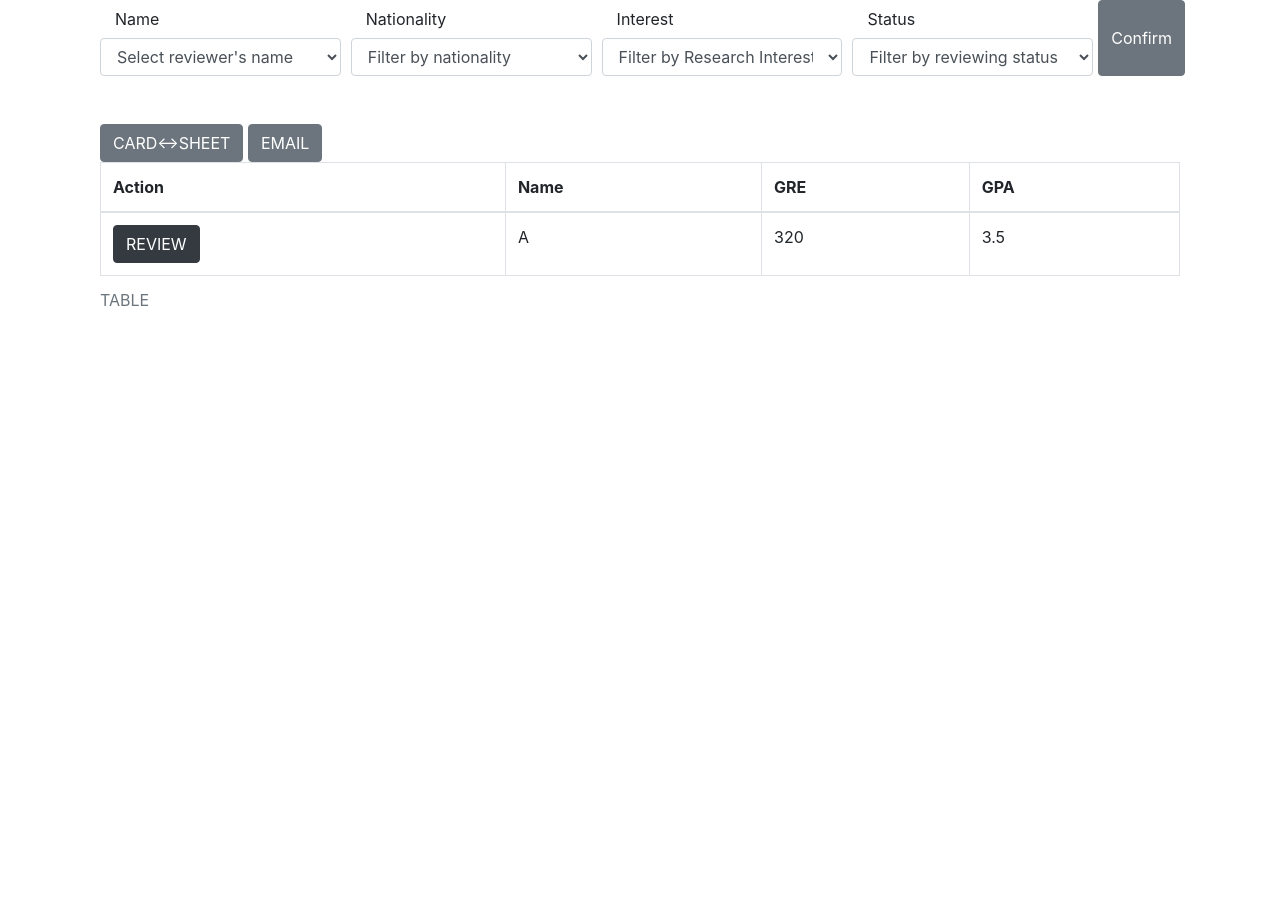
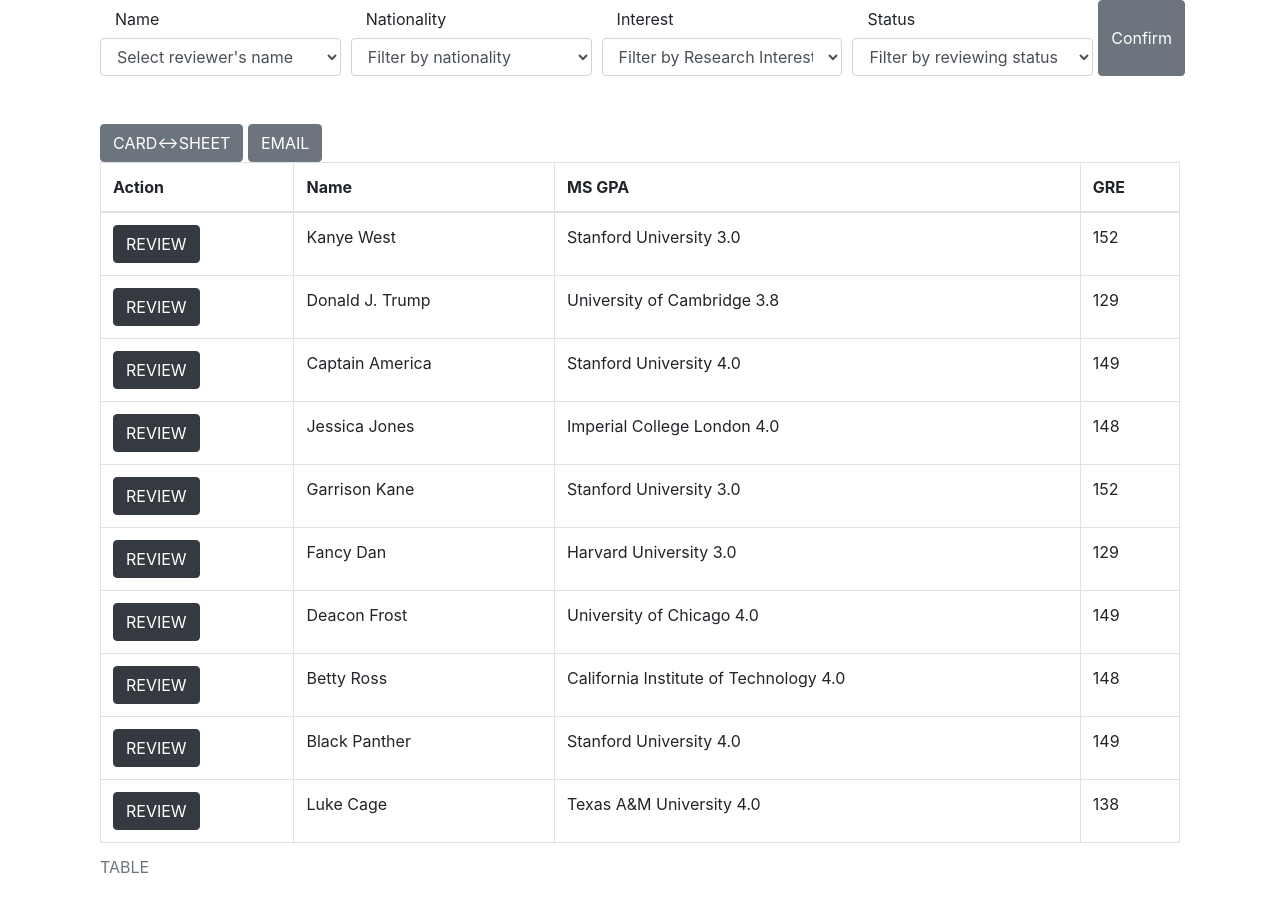
Before and after one commit to tomatoJr/TAMUadmission, a Django app: page /table/ in a window 1280 px wide. Shown: the part 56-963 px from the top of the page. Before the commit the page ends 362 px from the top, so only its background shows below. Run offline with Django 3.2, Linux system fonts and the light colour scheme; data comes from the database, SQL or seed files in the repository; both versions use the stored data as it was after the commit; data that the repository does not hold is empty; some libraries are stand-ins or nearby versions.

Commit message:
table updated

```diff
--- a/PhD_Admission/templates/hometable.html
+++ b/PhD_Admission/templates/hometable.html
@@ -58,20 +58,20 @@
           <tr>
             <th>Action</th>
             <th>Name</th>
+            <th>MS GPA</th>
             <th>GRE</th>
-            <th>GPA</th>
 
           </tr>
         </thead>
 
 
         <tbody>
-        {%for x in api%}
+        {%for x in applicants%}
           <tr>
-            <td><a class="btn btn-dark" href="/review" role="button">REVIEW</a></td>
-            <td>{{x.studentName}}</td>
-            <td>{{x.studentGre}}</td>
-            <td>{{x.studentGPA}}</td>
+            <td><a class="btn btn-dark" href="{{x.App_Seq_No}}/review" role="button">REVIEW</a></td>
+            <td>{{x.Name}}</td>
+            <td>{{x.MS_University_and_GPA}}</td>
+            <td>{{x.GRE_Score}}</td>
 
           </tr>
         {%endfor%}
--- a/PhD_Admission/urls.py
+++ b/PhD_Admission/urls.py
@@ -2,14 +2,14 @@
 from django.urls import path, include
 from . import views
 urlpatterns = [
-    path('', views.homecard, name = 'homecard'),
-    path('table/', views.hometable, name = 'hometable'),
-    path('user/', views.use, name = 'user'),
+    path('', views.homecard, name='homecard'),
+    path('table/', views.hometable, name='hometable'),
+    path('user/', views.use, name='user'),
     path('email/', views.send_email, name='send_email'),
     path('review/', views.review, name='review'),
 
     path('addApplicantInfo/', views.addApplicantInfo),
     path('<int:app_seq_no>/review/', views.review, name='review'),
-
+    path('table/<int:app_seq_no>/review/', views.review, name='review'),
     # path('', include('misterwu')),
 ]
--- a/PhD_Admission/views.py
+++ b/PhD_Admission/views.py
@@ -1,4 +1,4 @@
-from django.shortcuts import render,get_object_or_404
+from django.shortcuts import render, get_object_or_404
 from django.core.mail import send_mail
 from django.http import HttpResponse
 from django.shortcuts import redirect
@@ -13,84 +13,57 @@ def homecard(request):
     import json
     api_request = requests.get("https://api.github.com/users?since=0")
     #api = json.loads(api_request.content)
-    api = [{'studentName': 'A', 'studentGre': '320', 'studentGPA': '3.5'}, \
-        # {'studentName': 'B', 'studentGre': '321', 'studentGPA': '3.1'},\
-        # {'studentName': 'C', 'studentGre': '322', 'studentGPA': '3.2'},\
-        # {'studentName': 'D', 'studentGre': '323', 'studentGPA': '3.3'},\
-        # {'studentName': 'E', 'studentGre': '324', 'studentGPA': '3.4'},\
-        # {'studentName': 'F', 'studentGre': '325', 'studentGPA': '3.5'},\
-        # {'studentName': 'G', 'studentGre': '326', 'studentGPA': '3.6'},\
-        # {'studentName': 'H', 'studentGre': '327', 'studentGPA': '3.7'},\
-        # {'studentName': 'I', 'studentGre': '328', 'studentGPA': '3.8'},\
-        # {'studentName': 'J', 'studentGre': '329', 'studentGPA': '3.9'},\
-        # {'studentName': 'K', 'studentGre': '330', 'studentGPA': '4.0'},\
-        # {'studentName': 'L', 'studentGre': '331', 'studentGPA': '4.0'},\
-        # {'studentName': 'M', 'studentGre': '332', 'studentGPA': '4.0'},\
-        # {'studentName': 'N', 'studentGre': '333', 'studentGPA': '4.0'},\
-        # {'studentName': 'O', 'studentGre': '333', 'studentGPA': '4.0'},
-    ]
-    applicants=Applicant.objects.all()
-    context={"api" : api, "applicants":applicants}
-
-    # return render(request, 'homecarddb.html', context)
+    api = [{'studentName': 'A', 'studentGre': '320', 'studentGPA': '3.5'}, ]
+    applicants = Applicant.objects.all()
+    context = {"api": api, "applicants": applicants}
 
     return render(request, 'homecard.html', context)
-    # return render(request, 'home.html', {})
+
 
 def hometable(request):
-    import requests
-    import json
-    api_request = requests.get("https://api.github.com/users?since=0")
-    #api = json.loads(api_request.content)
-    api = [{'studentName': 'A', 'studentGre': '320', 'studentGPA': '3.5'}, \
-        # {'studentName': 'B', 'studentGre': '321', 'studentGPA': '3.1'},\
-        # {'studentName': 'C', 'studentGre': '322', 'studentGPA': '3.2'},\
-        # {'studentName': 'D', 'studentGre': '323', 'studentGPA': '3.3'},\
-        # {'studentName': 'E', 'studentGre': '324', 'studentGPA': '3.4'},\
-        # {'studentName': 'F', 'studentGre': '325', 'studentGPA': '3.5'},\
-        # {'studentName': 'G', 'studentGre': '326', 'studentGPA': '3.6'},\
-        # {'studentName': 'H', 'studentGre': '327', 'studentGPA': '3.7'},\
-        # {'studentName': 'I', 'studentGre': '328', 'studentGPA': '3.8'},\
-        # {'studentName': 'J', 'studentGre': '329', 'studentGPA': '3.9'},\
-        # {'studentName': 'K', 'studentGre': '330', 'studentGPA': '4.0'},\
-        # {'studentName': 'L', 'studentGre': '331', 'studentGPA': '4.0'},\
-        # {'studentName': 'M', 'studentGre': '332', 'studentGPA': '4.0'},\
-        # {'studentName': 'N', 'studentGre': '333', 'studentGPA': '4.0'},\
-        # {'studentName': 'O', 'studentGre': '333', 'studentGPA': '4.0'}
-]
-    return render(request, 'hometable.html', {"api" : api})
-    # return render(request, 'home.html', {})
+    # import requests
+    # import json
+    # api_request = requests.get("https://api.github.com/users?since=0")
 
-def review(request,app_seq_no=None):
+    applicants = Applicant.objects.all()
+    context = {"applicants": applicants}
+    return render(request, 'hometable.html', context)
+
+
+def review(request, app_seq_no=None):
     import requests
     api = {'studentName': 'A', 'studentGre': '320', 'studentGPA': '3.5'}
     applicant = get_object_or_404(Applicant, pk=app_seq_no)
 
-    return render(request, 'review.html', {"api" : api,"applicant":applicant})
-
+    return render(request, 'review.html', {"api": api, "applicant": applicant})
 
 
 def send_email(request):
     print(request)
+
     def sendEmail(emailFrom, emailTo, emailToAddress, studentInfo):
         emailFrom = 'Prof.Ahmed'
         emailTo = 'Prof.Walker'
         emailToAddress = 'ziruiwang@tamu.edu'
-        studentInfo = {'name':'Tom', 'GRE':'320', 'Nationality':'China', 'ResearchInteres':'AI' }
+        studentInfo = {'name': 'Tom', 'GRE': '320',
+                       'Nationality': 'China', 'ResearchInteres': 'AI'}
         send_mail(
-        emailFrom + ' wants to nominate ' + studentInfo['name'] + ' with you',
-        'Dear ' + emailTo + ',' + '\n' + emailFrom + ' wants to nominate ' + studentInfo['name'] + ' with you' + '\n' + 'Best regards' + '\n' + emailFrom + ' ',
-        'tamu.csce.phdadmission@gmail.com',
-        ['ziruiwang@tamu.edu'],
-        fail_silently=False,
+            emailFrom + ' wants to nominate ' +
+            studentInfo['name'] + ' with you',
+            'Dear ' + emailTo + ',' + '\n' + emailFrom + ' wants to nominate ' +
+            studentInfo['name'] + ' with you' + '\n' +
+            'Best regards' + '\n' + emailFrom + ' ',
+            'tamu.csce.phdadmission@gmail.com',
+            ['ziruiwang@tamu.edu'],
+            fail_silently=False,
         )
-    sendEmail(1,1,1,1)
+    sendEmail(1, 1, 1, 1)
     return redirect('/')
     # return render(request, 'homecard.html')
 
 
 def use(request):
-    #sendEmail(1,1,1,1)
+    # sendEmail(1,1,1,1)
     if request.method == 'POST':
         import requests
         import json
@@ -98,196 +71,194 @@ def use(request):
         user_request = requests.get("https://api.github.com/users/" + user)
         username = json.loads(user_request.content)
 
-        return render(request, 'user.html', {'user' : user, 'username' : username})
+        return render(request, 'user.html', {'user': user, 'username': username})
     else:
         notFound = 'please...'
-        return render(request, 'user.html', {'notFound' : notFound})
-
-
+        return render(request, 'user.html', {'notFound': notFound})
 
 
 def addApplicantInfo(request):
 
-    # applicant = Applicant.objects.create(
-    #     Application_ID="8384741904",
-    #     Average_Review_Score=0,
-    #     Applied_Degree="Ph.D. Computer Science",
-    #     Nationality="US",
-    #     Name="Kanye West",
-    #     Email="kanye@gmail.com",
-    #     Research_Interest="Data Sicence;Artificial Intelligence",
-    #     BS_University_and_GPA="Oxford University 4,0",
-    #     MS_University_and_GPA="Stanford University 3.0",
-    #     GRE_Score=152,
-    #     TOEFL_Score=91,
-    #     Gender='Male',
-    #     Ethnicity='African-American',
-    #     Residency='US',
-    #     Citizenship='US',
-    # )
+    applicant = Applicant.objects.create(
+        Application_ID="8384741904",
+        Average_Review_Score=0,
+        Applied_Degree="Ph.D. Computer Science",
+        Nationality="US",
+        Name="Kanye West",
+        Email="kanye@gmail.com",
+        Research_Interest="Data Sicence;Artificial Intelligence",
+        BS_University_and_GPA="Oxford University 4,0",
+        MS_University_and_GPA="Stanford University 3.0",
+        GRE_Score=152,
+        TOEFL_Score=91,
+        Gender='Male',
+        Ethnicity='African-American',
+        Residency='US',
+        Citizenship='US',
+    )
 
-    # applicant = Applicant.objects.create(
-    #     Application_ID="7419048384",
-    #     Average_Review_Score=0,
-    #     Applied_Degree="Ph.D. Computer Science",
-    #     Nationality="US",
-    #     Name="Donald J. Trump",
-    #     Email="trump@gmail.com",
-    #     Research_Interest="Artificial Intelligence;Natural Language Processing",
-    #     BS_University_and_GPA="University of Cambridge 4.0",
-    #     MS_University_and_GPA="University of Cambridge 3.8",
-    #     GRE_Score=129,
-    #     TOEFL_Score=100,
-    #     Gender='Male',
-    #     Ethnicity='American',
-    #     Residency='US',
-    #     Citizenship='US',
+    applicant = Applicant.objects.create(
+        Application_ID="7419048384",
+        Average_Review_Score=0,
+        Applied_Degree="Ph.D. Computer Science",
+        Nationality="US",
+        Name="Donald J. Trump",
+        Email="trump@gmail.com",
+        Research_Interest="Artificial Intelligence;Natural Language Processing",
+        BS_University_and_GPA="University of Cambridge 4.0",
+        MS_University_and_GPA="University of Cambridge 3.8",
+        GRE_Score=129,
+        TOEFL_Score=100,
+        Gender='Male',
+        Ethnicity='American',
+        Residency='US',
+        Citizenship='US',
 
-    # )
+    )
 
-    # applicant = Applicant.objects.create(
-    #     Application_ID="1904837484",
-    #     Average_Review_Score=0,
-    #     Applied_Degree="Ph.D. Computer Science",
-    #     Nationality="US",
-    #     Name="Captain America",
-    #     Email="cap@gmail.com",
-    #     Research_Interest="Algorithms and Theory;Artificial Intelligence",
-    #     BS_University_and_GPA="Massachusetts Institute of Technology 3.0",
-    #     MS_University_and_GPA="Stanford University 4.0",
-    #     GRE_Score=149,
-    #     TOEFL_Score=110,
-    #     Gender='Female',
-    #     Ethnicity='Asian',
-    #     Residency='Korea',
-    #     Citizenship='International',
-    # )
+    applicant = Applicant.objects.create(
+        Application_ID="1904837484",
+        Average_Review_Score=0,
+        Applied_Degree="Ph.D. Computer Science",
+        Nationality="US",
+        Name="Captain America",
+        Email="cap@gmail.com",
+        Research_Interest="Algorithms and Theory;Artificial Intelligence",
+        BS_University_and_GPA="Massachusetts Institute of Technology 3.0",
+        MS_University_and_GPA="Stanford University 4.0",
+        GRE_Score=149,
+        TOEFL_Score=110,
+        Gender='Female',
+        Ethnicity='Asian',
+        Residency='Korea',
+        Citizenship='International',
+    )
 
-    # applicant = Applicant.objects.create(
-    #     Application_ID="3037912279",
-    #     Average_Review_Score=0,
-    #     Applied_Degree="Ph.D. Computer Science",
-    #     Nationality="US",
-    #     Name="Jessica Jones",
-    #     Email="jessyJ@gmail.com",
-    #     Research_Interest="Bioinformatics",
-    #     BS_University_and_GPA="University of Cambridge 3.0",
-    #     MS_University_and_GPA="Imperial College London 4.0",
-    #     GRE_Score=148,
-    #     TOEFL_Score=108,
-    #     Gender='Female',
-    #     Ethnicity='Asian',
-    #     Residency='India',
-    #     Citizenship='International',
-    # )
+    applicant = Applicant.objects.create(
+        Application_ID="3037912279",
+        Average_Review_Score=0,
+        Applied_Degree="Ph.D. Computer Science",
+        Nationality="US",
+        Name="Jessica Jones",
+        Email="jessyJ@gmail.com",
+        Research_Interest="Bioinformatics",
+        BS_University_and_GPA="University of Cambridge 3.0",
+        MS_University_and_GPA="Imperial College London 4.0",
+        GRE_Score=148,
+        TOEFL_Score=108,
+        Gender='Female',
+        Ethnicity='Asian',
+        Residency='India',
+        Citizenship='International',
+    )
 
-    # applicant = Applicant.objects.create(
-    #     Application_ID="2910579623",
-    #     Average_Review_Score=0,
-    #     Applied_Degree="Ph.D. Computer Science",
-    #     Nationality="US",
-    #     Name="Garrison Kane",
-    #     Email="kane@gmail.com",
-    #     Research_Interest="Data Sicence; Artificial Intelligence",
-    #     BS_University_and_GPA="Oxford University 4,0",
-    #     MS_University_and_GPA="Stanford University 3.0",
-    #     GRE_Score=152,
-    #     TOEFL_Score=91,
-    #     Gender='Male',
-    #     Ethnicity='African-American',
-    #     Residency='US',
-    #     Citizenship='US',
-    # )
+    applicant = Applicant.objects.create(
+        Application_ID="2910579623",
+        Average_Review_Score=0,
+        Applied_Degree="Ph.D. Computer Science",
+        Nationality="US",
+        Name="Garrison Kane",
+        Email="kane@gmail.com",
+        Research_Interest="Data Sicence; Artificial Intelligence",
+        BS_University_and_GPA="Oxford University 4,0",
+        MS_University_and_GPA="Stanford University 3.0",
+        GRE_Score=152,
+        TOEFL_Score=91,
+        Gender='Male',
+        Ethnicity='African-American',
+        Residency='US',
+        Citizenship='US',
+    )
 
-    # applicant = Applicant.objects.create(
-    #     Application_ID="2579291344",
-    #     Average_Review_Score=0,
-    #     Applied_Degree="Ph.D. Computer Science",
-    #     Nationality="US",
-    #     Name="Fancy Dan",
-    #     Email="fancy@gmail.com",
-    #     Research_Interest="Artificial Intelligence;Natural Language Processing",
-    #     BS_University_and_GPA="University of Cambridge 4.0",
-    #     MS_University_and_GPA="Harvard University 3.0",
-    #     GRE_Score=129,
-    #     TOEFL_Score=100,
-    #     Gender='Male',
-    #     Ethnicity='Latino or Hispanic',
-    #     Residency='Mexico',
-    #     Citizenship='International',
+    applicant = Applicant.objects.create(
+        Application_ID="2579291344",
+        Average_Review_Score=0,
+        Applied_Degree="Ph.D. Computer Science",
+        Nationality="US",
+        Name="Fancy Dan",
+        Email="fancy@gmail.com",
+        Research_Interest="Artificial Intelligence;Natural Language Processing",
+        BS_University_and_GPA="University of Cambridge 4.0",
+        MS_University_and_GPA="Harvard University 3.0",
+        GRE_Score=129,
+        TOEFL_Score=100,
+        Gender='Male',
+        Ethnicity='Latino or Hispanic',
+        Residency='Mexico',
+        Citizenship='International',
 
-    # )
+    )
 
-    # applicant = Applicant.objects.create(
-    #     Application_ID="4454812890",
-    #     Average_Review_Score=0,
-    #     Applied_Degree="Ph.D. Computer Science",
-    #     Nationality="US",
-    #     Name="Deacon Frost",
-    #     Email="deacon@gmail.com",
-    #     Research_Interest="Algorithms and Theory",
-    #     BS_University_and_GPA="Harvard University 3.0",
-    #     MS_University_and_GPA="University of Chicago 4.0",
-    #     GRE_Score=149,
-    #     TOEFL_Score=110,
-    #     Gender='Female',
-    #     Ethnicity='American',
-    #     Residency='US',
-    #     Citizenship='US',
-    # )
+    applicant = Applicant.objects.create(
+        Application_ID="4454812890",
+        Average_Review_Score=0,
+        Applied_Degree="Ph.D. Computer Science",
+        Nationality="US",
+        Name="Deacon Frost",
+        Email="deacon@gmail.com",
+        Research_Interest="Algorithms and Theory",
+        BS_University_and_GPA="Harvard University 3.0",
+        MS_University_and_GPA="University of Chicago 4.0",
+        GRE_Score=149,
+        TOEFL_Score=110,
+        Gender='Female',
+        Ethnicity='American',
+        Residency='US',
+        Citizenship='US',
+    )
 
-    # applicant = Applicant.objects.create(
-    #     Application_ID="3310526906",
-    #     Average_Review_Score=0,
-    #     Applied_Degree="Ph.D. Computer Science",
-    #     Nationality="US",
-    #     Name="Betty Ross",
-    #     Email="betty@gmail.com",
-    #     Research_Interest="Cyber-Physical Systems",
-    #     BS_University_and_GPA="University of Chicago 3.0",
-    #     MS_University_and_GPA="California Institute of Technology 4.0",
-    #     GRE_Score=148,
-    #     TOEFL_Score=108,
-    #     Gender='Female',
-    #     Ethnicity='Asian',
-    #     Residency='India',
-    #     Citizenship='International',
-    # )
+    applicant = Applicant.objects.create(
+        Application_ID="3310526906",
+        Average_Review_Score=0,
+        Applied_Degree="Ph.D. Computer Science",
+        Nationality="US",
+        Name="Betty Ross",
+        Email="betty@gmail.com",
+        Research_Interest="Cyber-Physical Systems",
+        BS_University_and_GPA="University of Chicago 3.0",
+        MS_University_and_GPA="California Institute of Technology 4.0",
+        GRE_Score=148,
+        TOEFL_Score=108,
+        Gender='Female',
+        Ethnicity='Asian',
+        Residency='India',
+        Citizenship='International',
+    )
 
-    # applicant = Applicant.objects.create(
-    #     Application_ID="1045163838",
-    #     Average_Review_Score=0,
-    #     Applied_Degree="Ph.D. Computer Science",
-    #     Nationality="US",
-    #     Name="Black Panther",
-    #     Email="cap@gmail.com",
-    #     Research_Interest="Data Science",
-    #     BS_University_and_GPA="California Institute of Technology 3.0",
-    #     MS_University_and_GPA="Stanford University 4.0",
-    #     GRE_Score=149,
-    #     TOEFL_Score=110,
-    #     Gender='Male',
-    #     Ethnicity='Asian',
-    #     Residency='China',
-    #     Citizenship='International',
-    # )
+    applicant = Applicant.objects.create(
+        Application_ID="1045163838",
+        Average_Review_Score=0,
+        Applied_Degree="Ph.D. Computer Science",
+        Nationality="US",
+        Name="Black Panther",
+        Email="cap@gmail.com",
+        Research_Interest="Data Science",
+        BS_University_and_GPA="California Institute of Technology 3.0",
+        MS_University_and_GPA="Stanford University 4.0",
+        GRE_Score=149,
+        TOEFL_Score=110,
+        Gender='Male',
+        Ethnicity='Asian',
+        Residency='China',
+        Citizenship='International',
+    )
 
-    # applicant = Applicant.objects.create(
-    #     Application_ID="3530396559",
-    #     Average_Review_Score=0,
-    #     Applied_Degree="Ph.D. Computer Science",
-    #     Nationality="US",
-    #     Name="Luke Cage",
-    #     Email="luke@gmail.com",
-    #     Research_Interest="Cybersecurity",
-    #     BS_University_and_GPA="Texas A&M University 3.0",
-    #     MS_University_and_GPA="Texas A&M University 4.0",
-    #     GRE_Score=138,
-    #     TOEFL_Score=109,
-    #     Gender='Female',
-    #     Ethnicity='Asian',
-    #     Residency='Korea',
-    #     Citizenship='International',
-    # )
+    applicant = Applicant.objects.create(
+        Application_ID="3530396559",
+        Average_Review_Score=0,
+        Applied_Degree="Ph.D. Computer Science",
+        Nationality="US",
+        Name="Luke Cage",
+        Email="luke@gmail.com",
+        Research_Interest="Cybersecurity",
+        BS_University_and_GPA="Texas A&M University 3.0",
+        MS_University_and_GPA="Texas A&M University 4.0",
+        GRE_Score=138,
+        TOEFL_Score=109,
+        Gender='Female',
+        Ethnicity='Asian',
+        Residency='Korea',
+        Citizenship='International',
+    )
 
     return HttpResponse('Successfully added info!')
```
Also changed, not shown: mysite/settings.py (+18 -24 lines), db.sqlite3, 3 other files.
